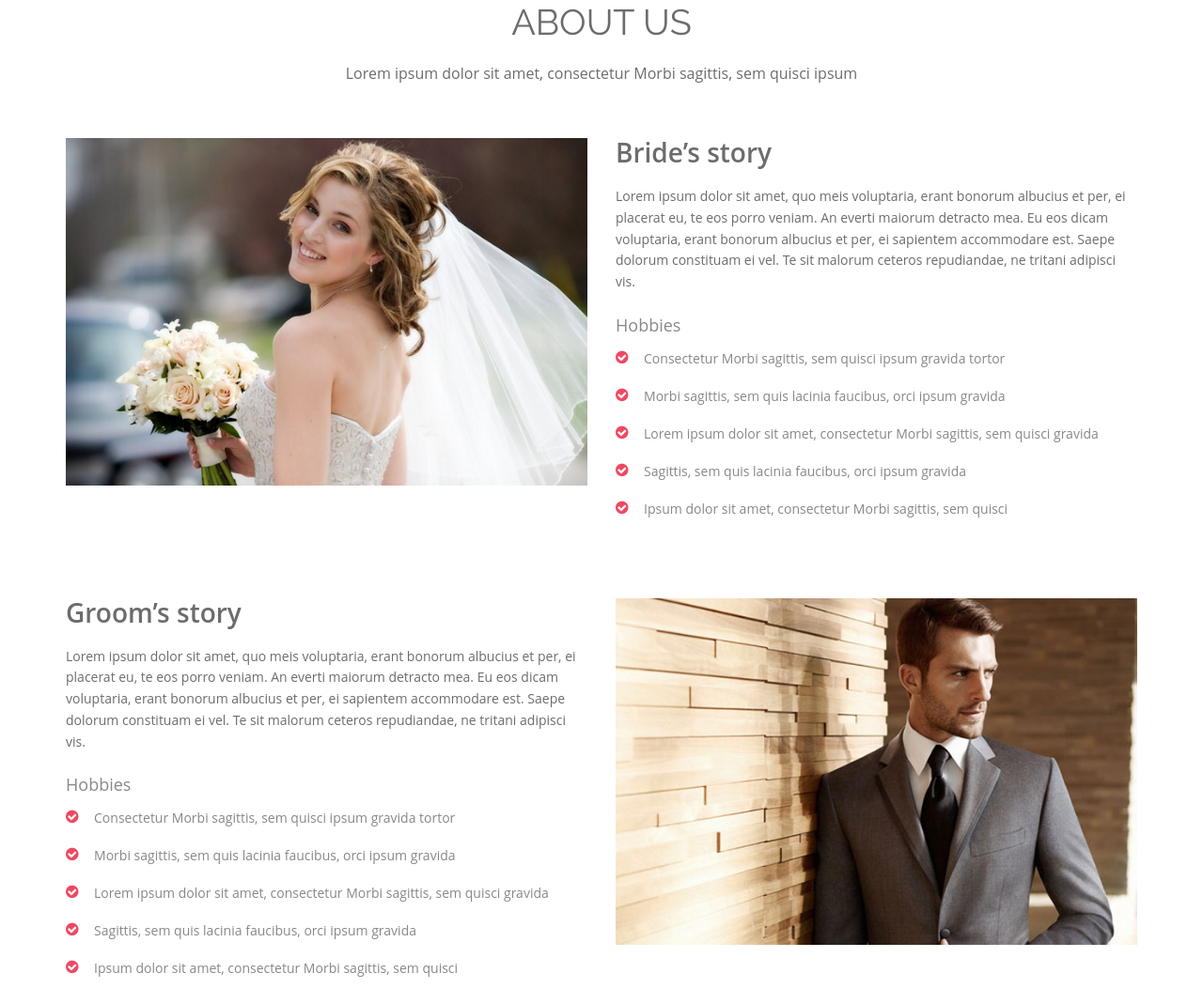
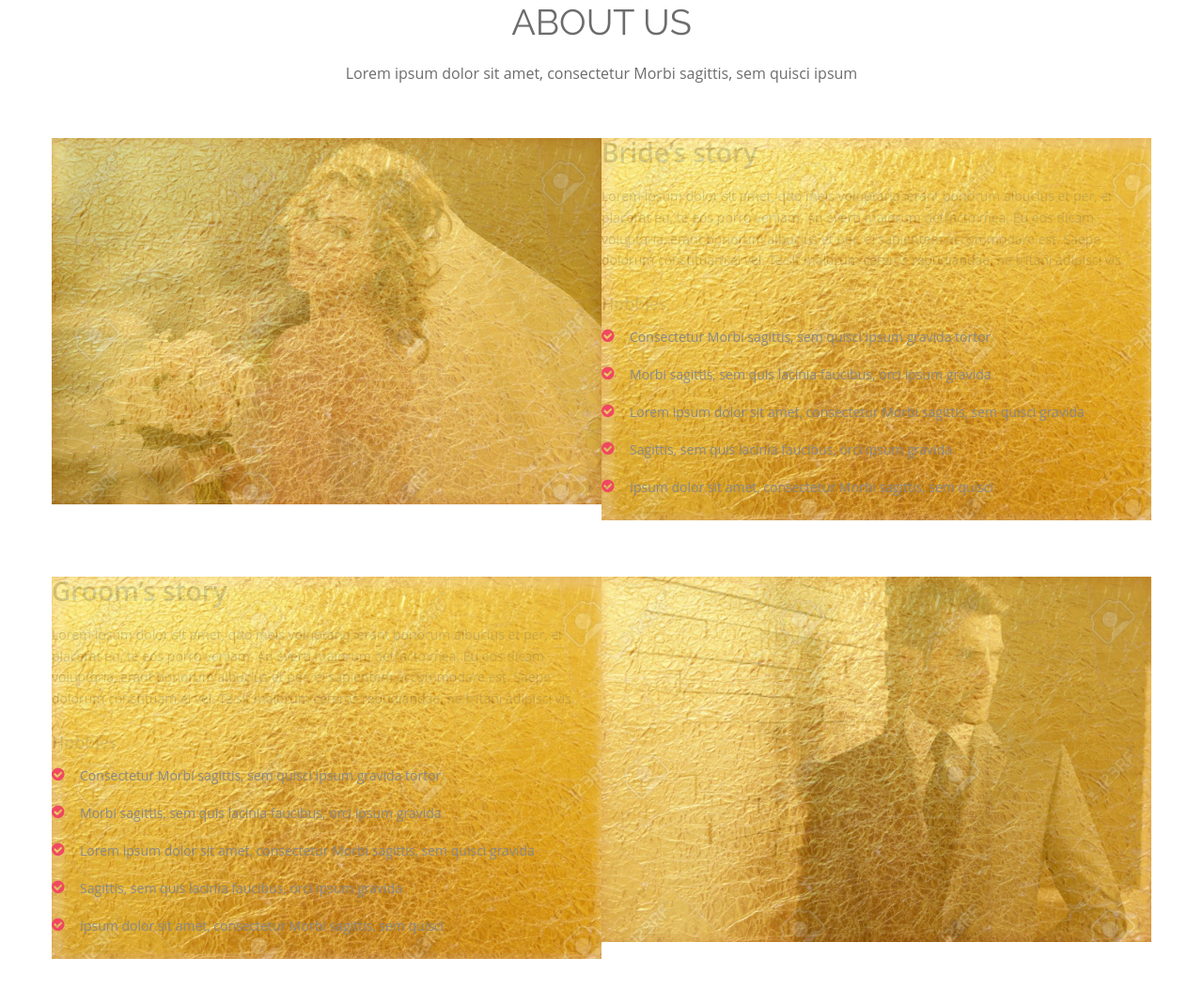
Before and after one commit to azenwright/wedtest, a website: page index.html in a window 1280 px wide. Shown: the part 971-2040 px from the top of the page at 94% size. Drawn offline with Linux system fonts and the light colour scheme.

Commit message:
init test

```diff
--- a/css/style.css
+++ b/css/style.css
@@ -571,12 +571,12 @@ margin-top:60px;
     width: 50%;
 }
 
-.inner_section.col-md-6{
+.inner_section .row .col-md-6{
     padding: 0px;
     background-image:url("/img/gold1.jpg");
     box-shadow: 4px 4px 8px 8px white inset;
 }
-.inner_section.col-md-6:before {
+.inner_section .row .col-md-6::before {
     content: "";
     background-image:url("/img/gold1.jpg");
     background-size: cover;
```
